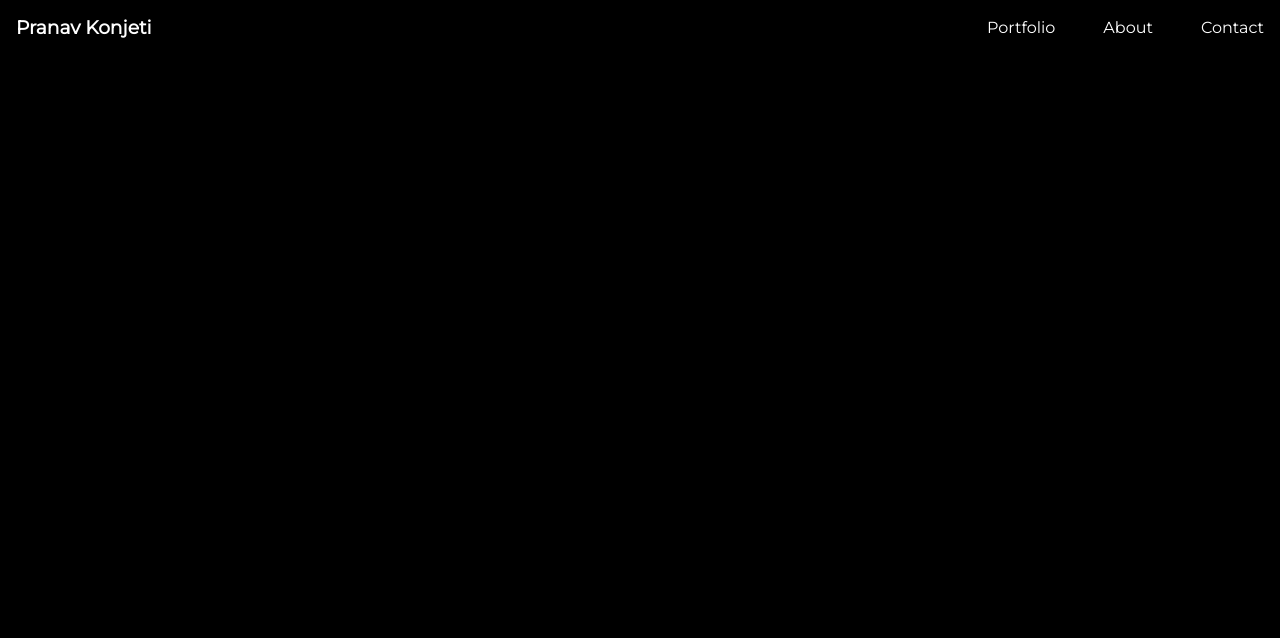
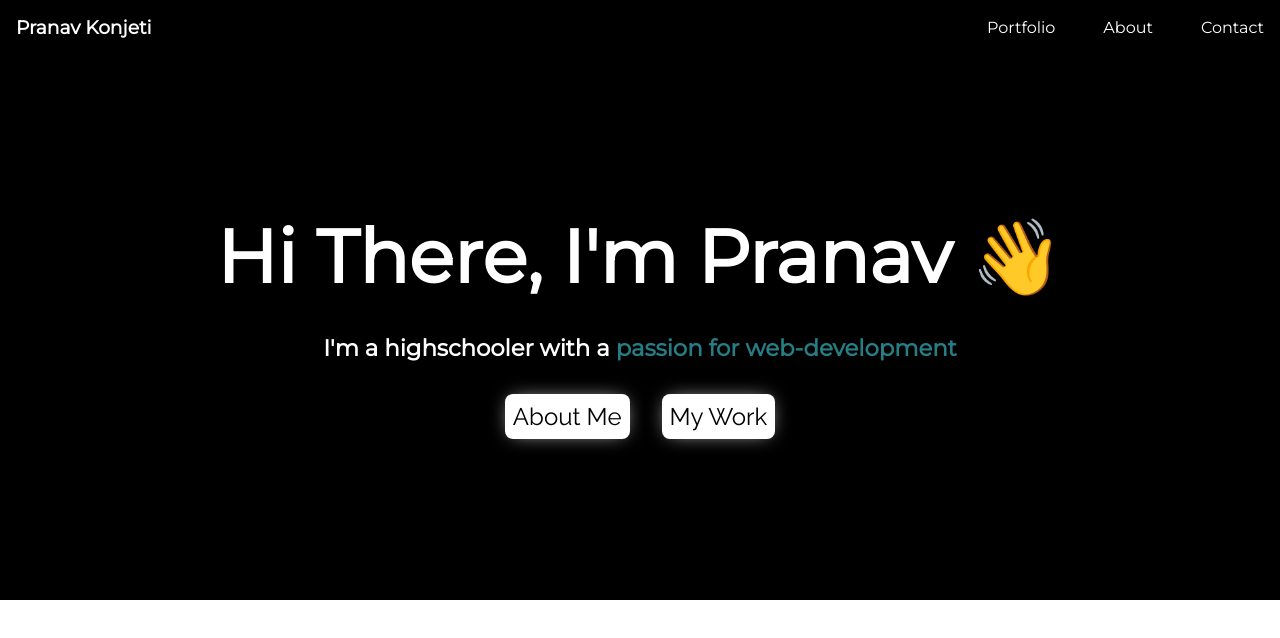
Before and after one commit to PkTheCoda/personal-portfolio, a React (Create React App) app: page / in a window 1280 px wide. Shown: the top 638 px of the page. Built offline with nearby package versions, Linux system fonts and the light colour scheme.

Commit message:
Added introduction section

```diff
--- a/src/App.css
+++ b/src/App.css
@@ -2,6 +2,12 @@
 
 :root {
   --primary-font: 'Montserrat', sans-serif;
+  --secondary-font: 'Raleway', sans-serif;
+}
+
+/* This class just makes anything with it have a certain color*/
+.tc {
+  color: rgb(38, 125, 132);
 }
 
 a {
@@ -28,17 +34,30 @@ a {
 
 .header--wrapper {
   position:fixed;
-  background-color:black;
+  background-color:transparent;
   width:100%;
   padding:1em;
   display:flex;
   justify-content: space-between;
 }
 
+@keyframes slideIn {
+  from {
+    transform: translateY(-100%);
+    opacity: 0;
+  }
+
+  to {
+    transform: translateY(0);
+    opacity: 1;
+  }
+}
+
 .header--wrapper.scrolled {
   background-color: black;
   box-shadow: 0 0px 42px rgba(33, 140, 194, 0.2);
   border-bottom: 1px solid rgb(56, 56, 56);
+  animation: slideIn 0.35s ease-in-out forwards;
 }
 
 .header-item {
@@ -65,6 +84,69 @@ a {
 }
 
 .introduction--wrapper {
-  height:1500px;
+  height:600px;
   background-color: black;
+  display:grid;
+  grid-template-rows: 1fr 11fr;
+  /* background-image: url("https://img.freepik.com/premium-photo/galaxy-stars-planets-star-clusters-colored-gas-clouds-abstract-space-galaxy-space-background-universe-sky-nebula-night-purple-cosmos-blue-abstract-galaxy-infinite-future-dark-deep-light-3d-render_91497-8578.jpg");
+  background-position:center; */
 }
+
+.introduction-info-holder {
+  grid-row: 2 / 3;
+  display:flex;
+  justify-content: center;
+  align-items: center;
+  color:white;
+  flex-direction: column;
+  gap: 2em 0em;
+}
+
+.intro--title {
+  font-size: calc(10px + 5vw);
+  font-family:var(--primary-font);
+}
+
+.intro--subtitle {
+  font-size: calc(10px + 1vw);
+  font-family:var(--primary-font);
+  text-align:center;
+}
+
+.intro-button-holder {
+  max-width:50%;
+  display:flex;
+  gap: 0em 2em;
+}
+
+.intro--button {
+  font-family: var(--secondary-font);
+  padding: 1vh;
+  font-size: 3vh;
+  cursor: pointer;
+  background-color: white;
+  border-radius: 1vh;
+  border: none;
+  color: black;
+  box-shadow: 0px 0px 20px -7px white;
+  transition: box-shadow 0.3s ease;
+}
+
+@media (max-width: 500px) {
+  .intro-button-holder {
+    gap:1vh;
+  }
+
+  .intro--button {
+    font-size:calc(10px + 1vh);
+
+  }
+}
+
+.intro--button:hover {
+  box-shadow: 0px 0px 30px -5px white;
+}
+
+.intro--button:active {
+  transform: scale(1.05);
+}
--- a/src/Introduction.jsx
+++ b/src/Introduction.jsx
@@ -6,6 +6,14 @@ function Introduction() {
         <>
             <section className="introduction--wrapper">
                 <Header />
+                <div className="introduction-info-holder">
+                    <h1 className="intro--title">Hi There, I'm Pranav 👋</h1>
+                    <h3 className="intro--subtitle">I'm a highschooler with a <span className="tc">passion for web-development</span></h3>
+                    <div className="intro-button-holder">
+                        <button className="intro--button">About Me</button>
+                        <button className="intro--button">My Work</button>
+                    </div>
+                </div>
             </section>
         </>
     )
```
